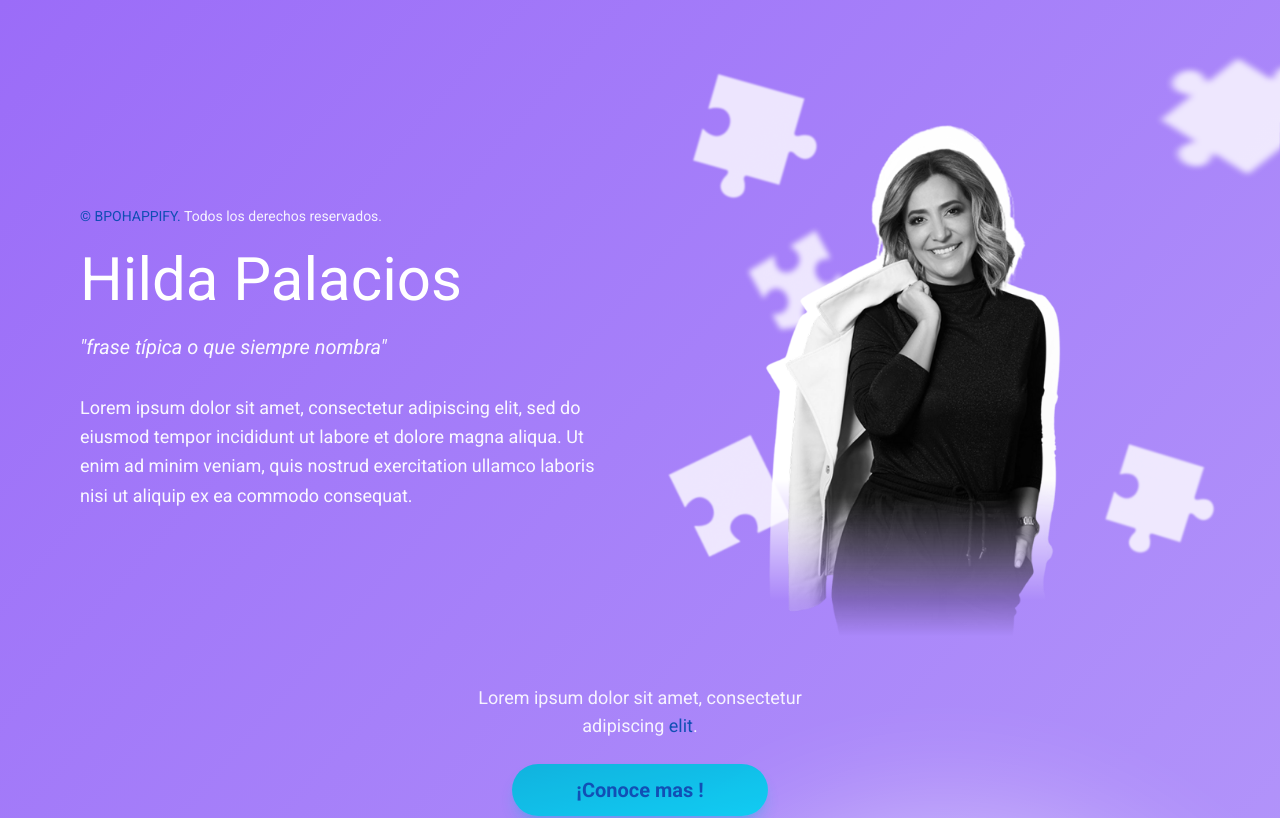
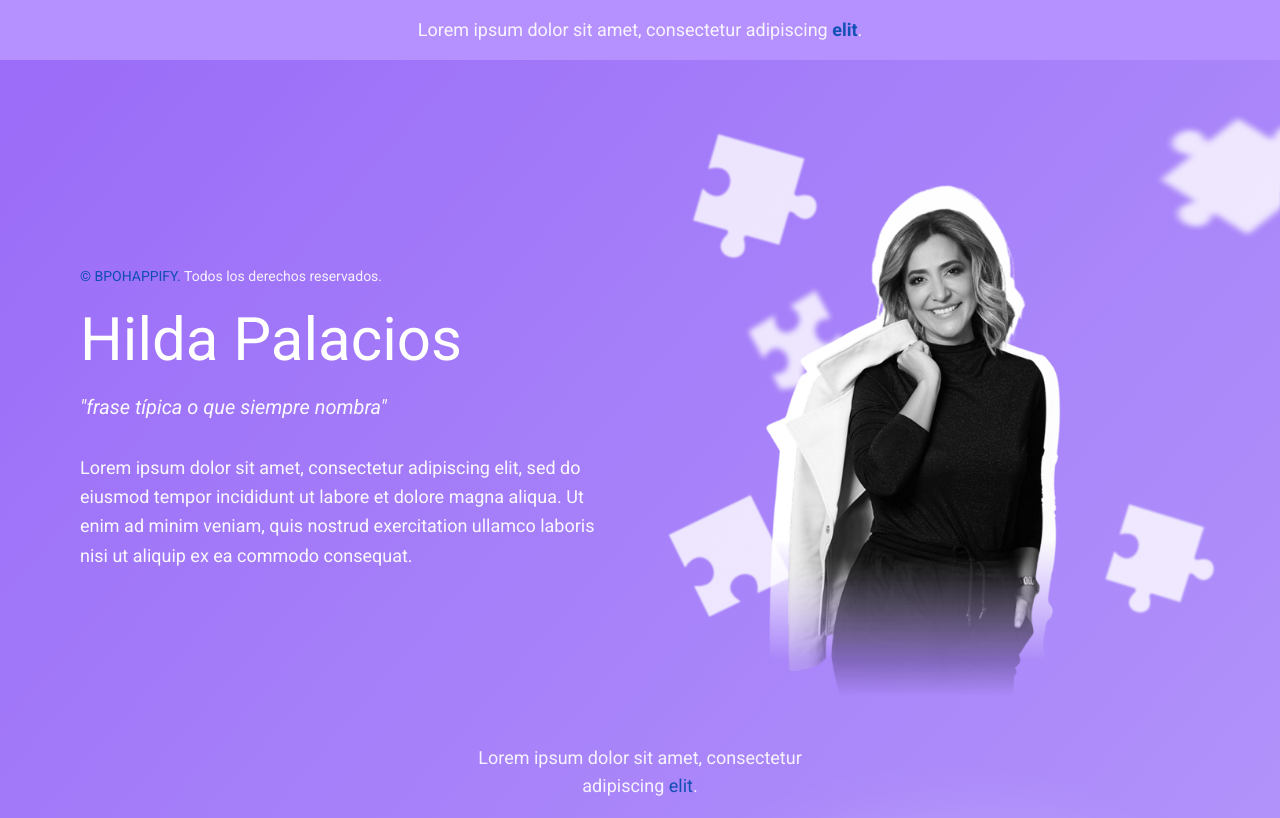
Before and after one commit to CerebiiaCompany/hilda-landing, a React (Vite) app: page / in a window 1280 px wide. Shown: the top 818 px of the page. Built offline with nearby package versions, Linux system fonts and the light colour scheme.

Commit message:
feta:add-navbar

```diff
--- a/src/App.tsx
+++ b/src/App.tsx
@@ -1,3 +1,4 @@
+import Navbar from './components/Navbar'
 import BpoHappifySection from './components/BpoHappifySection'
 import ServicesSection from './components/ServicesSection'
 import HeroSection from './components/HeroSection'
@@ -5,6 +6,7 @@ import HeroSection from './components/HeroSection'
 function App() {
   return (
     <div className="overflow-x-hidden">
+      <Navbar />
       <div className="bg-white">
         <div className="bg-gradient-to-br from-[#9b6cf8] to-[#b89dfa] rounded-b-[80px] md:rounded-b-[6%]">
           <HeroSection />
--- /dev/null
+++ b/src/components/Navbar.tsx
@@ -0,0 +1,9 @@
+export default function Navbar() {
+    return (
+        <nav className="w-full text-white text-center py-2 px-6 md:py-4" style={{ backgroundColor: '#B590FF' }}>
+            <p className="text-lg opacity-90">
+                Lorem ipsum dolor sit amet, consectetur adipiscing <span className="font-semibold" style={{ color: '#004AAD' }}>elit</span>.
+            </p>
+        </nav>
+    );
+}
```
